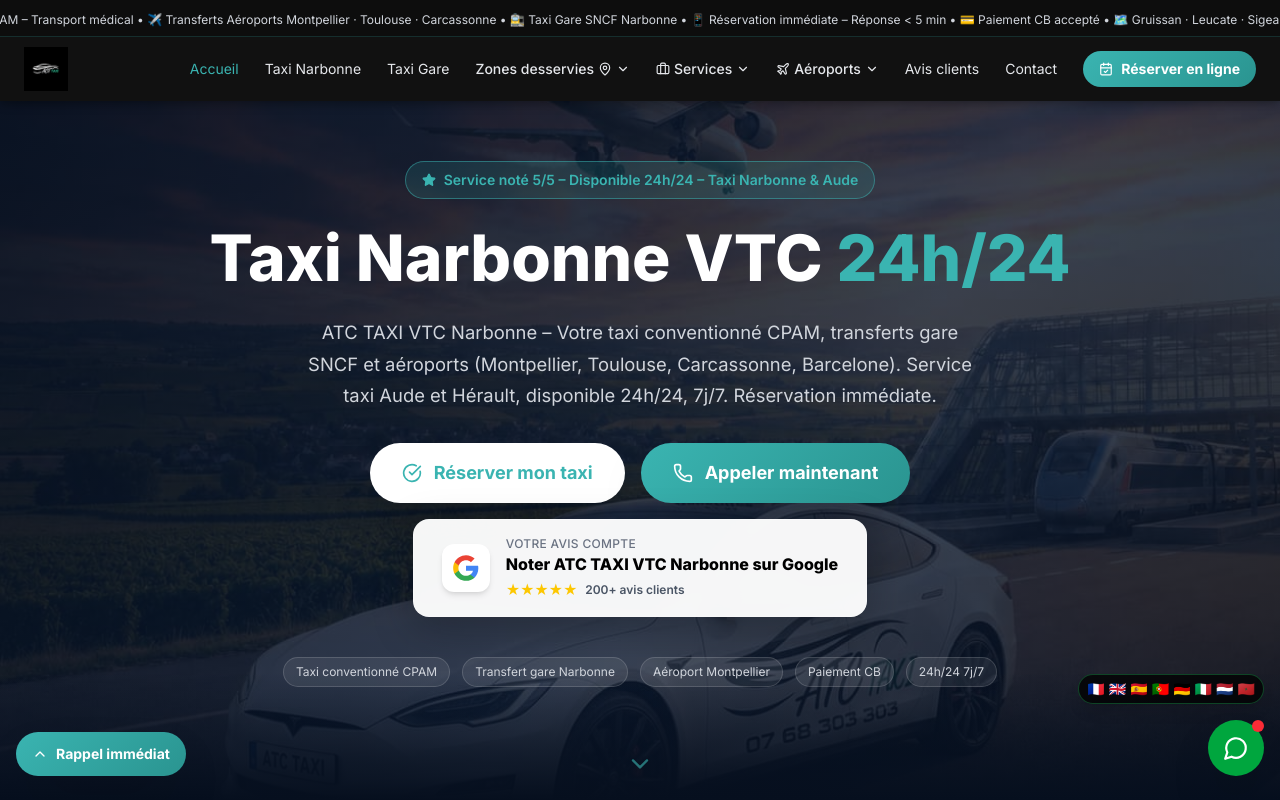
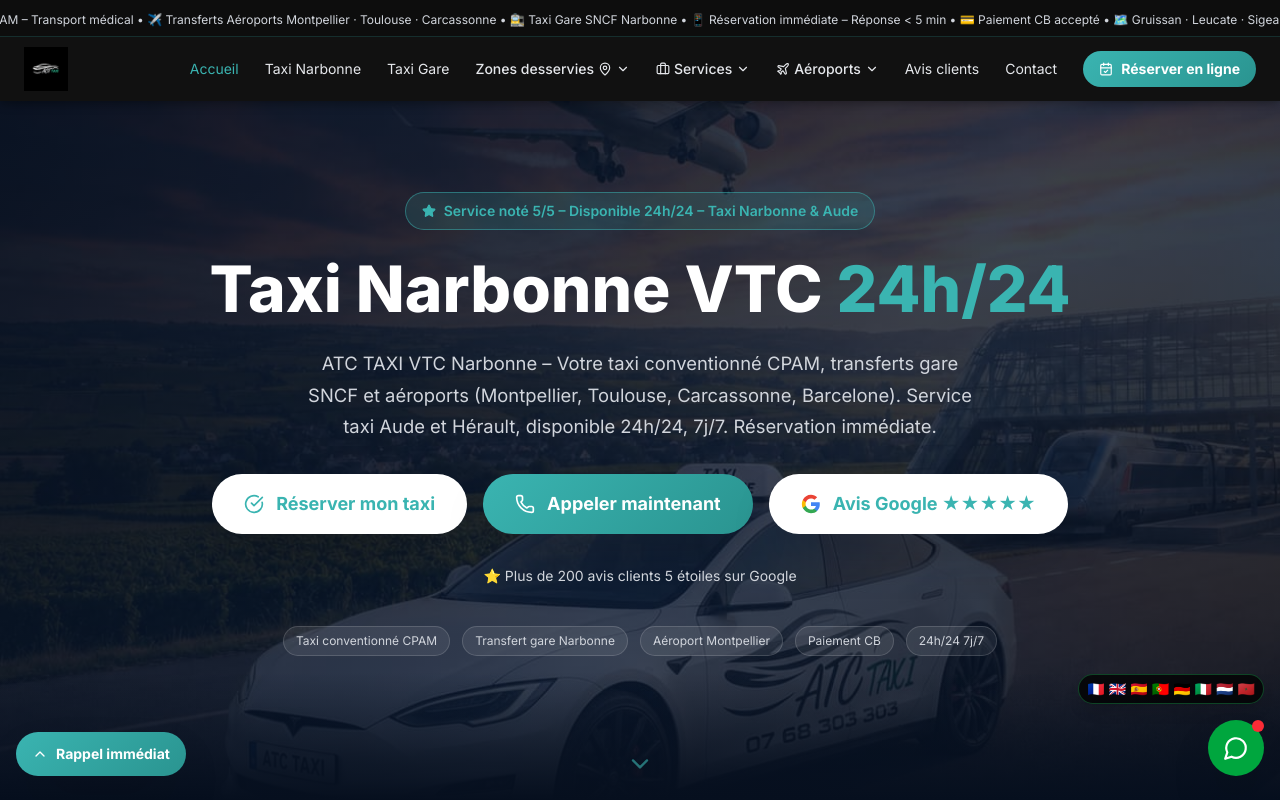
Before and after one commit to carluks78/Taxi-Narbonne-ATC-TAXI-VTC-VSL, a React (Vite) app: page / in a window 1280 px wide. Shown: the top 800 px of the page. Built offline with nearby package versions, Linux system fonts and the light colour scheme.

Commit message:
Refactor Home component layout and styles

```diff
--- a/src/app/pages/Home.tsx
+++ b/src/app/pages/Home.tsx
@@ -231,55 +231,25 @@
     Appeler maintenant
   </a>
 
-</div>
-
-  {/* GOOGLE AVIS */}
   <a
     href={GOOGLE_REVIEW_URL}
     target="_blank"
     rel="noopener noreferrer"
-    className="group relative overflow-hidden flex items-center gap-4 px-7 py-4 rounded-2xl transition-all duration-300 hover:scale-105"
+    className="flex items-center gap-3 px-8 py-4 rounded-full font-bold text-lg shadow-2xl transition-all hover:scale-105"
     style={{
-      background: 'rgba(255,255,255,0.96)',
-      border: '1px solid rgba(255,255,255,0.15)',
-      boxShadow: '0 12px 40px rgba(0,0,0,0.25)',
-      backdropFilter: 'blur(12px)',
+      background: '#FFFFFF',
+      color: TEAL,
     }}
   >
-    {/* Glow */}
-    <div
-      className="absolute inset-0 opacity-0 group-hover:opacity-100 transition-opacity duration-300"
-      style={{
-        background: `linear-gradient(135deg, rgba(58,180,177,0.10), rgba(58,180,177,0.03))`,
-      }}
-    />
+    <GoogleGLogo size={20} />
+    Avis Google ★★★★★
+  </a>
 
-    {/* Logo Google */}
-    <div className="relative z-10 w-12 h-12 rounded-xl bg-white flex items-center justify-center shadow-md">
-  <GoogleGLogo size={28} />
 </div>
 
-    {/* Texte */}
-    <div className="relative z-10 flex flex-col items-start text-left leading-tight">
-      <span className="text-gray-500 text-xs font-medium uppercase tracking-wide">
-        Votre avis compte
-      </span>
-
-      <span className="text-black text-base font-extrabold">
-        Noter ATC TAXI VTC Narbonne sur Google
-      </span>
-
-      <div className="flex items-center gap-2 mt-1">
-        <div className="flex text-yellow-400 text-sm tracking-tight">
-          ★★★★★
-        </div>
-
-        <span className="text-gray-600 text-xs font-semibold">
-          200+ avis clients
-        </span>
-      </div>
-    </div>
-  </a>
+<p className="text-gray-300 text-sm mt-4">
+  ⭐ Plus de 200 avis clients 5 étoiles sur Google
+</p>
 </motion.div>
 
           <motion.div
```
Lines whose indentation alone changed are shown as unchanged.
